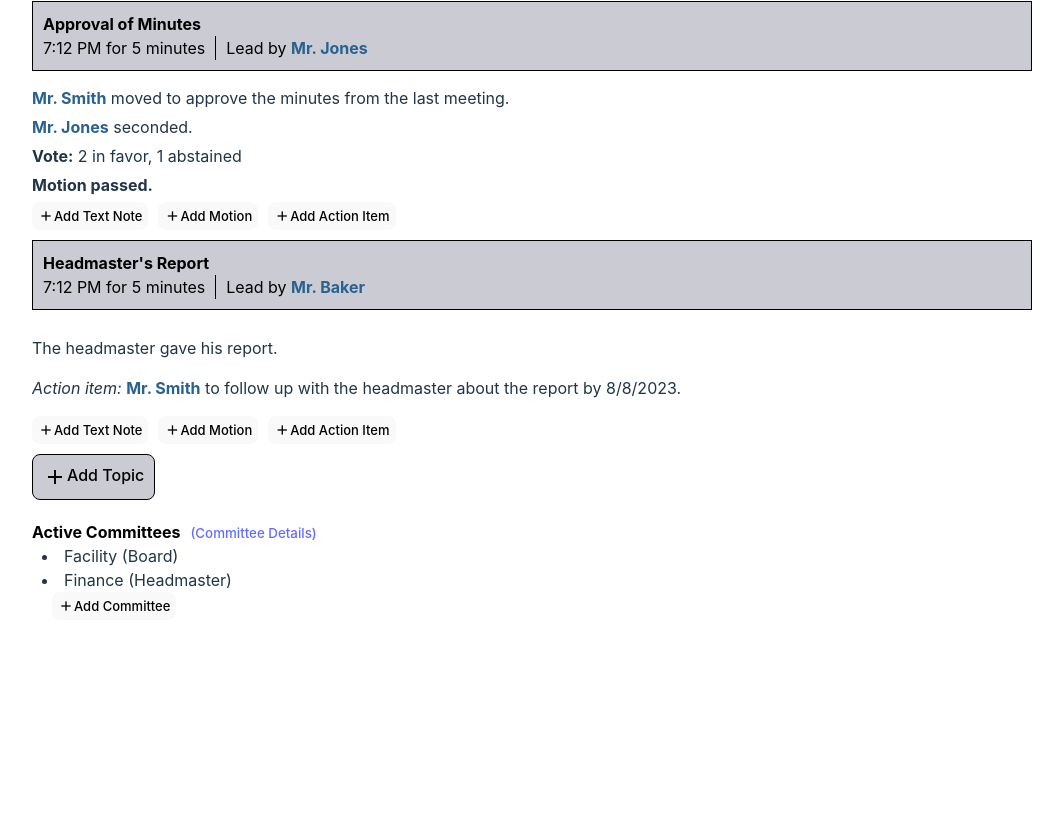
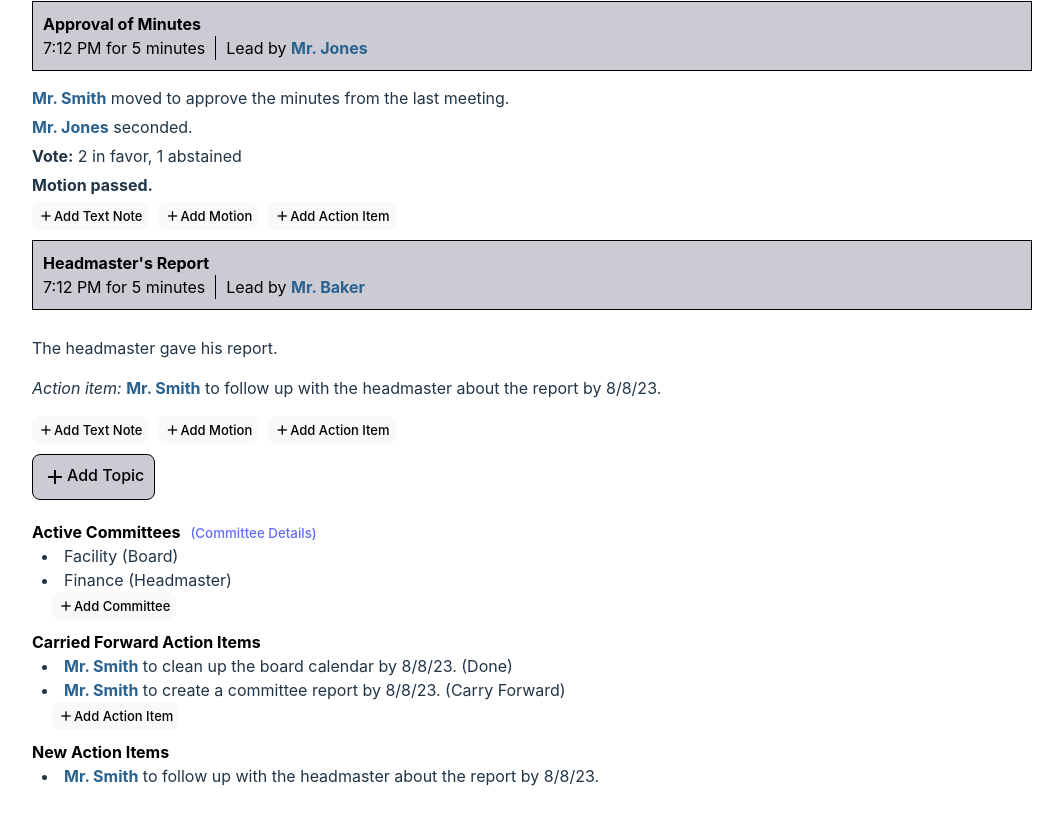
Before and after one commit to butaud/minutes-taker, a React (Vite) app: page / in a window 1280 px wide. Shown: the part 660-1480 px from the top of the page, without its empty margins (108-1171 px from the left). Before the commit the page ends 1312 px from the top, so only its background shows below. Built offline with nearby package versions, Linux system fonts and the light colour scheme.

Commit message:
finished ui for action items lists

```diff
--- a/src/App.tsx
+++ b/src/App.tsx
@@ -134,10 +134,10 @@ const fakeSession: Session = {
       text: "clean up the board calendar",
       assignee: boardMember1,
       dueDate: new Date(),
-      completed: false,
+      completed: true,
     },
     {
-      text: "clean up the board calendar",
+      text: "create a committee report",
       assignee: boardMember1,
       dueDate: new Date(),
       completed: false,
--- a/src/ui/SessionEditor.tsx
+++ b/src/ui/SessionEditor.tsx
@@ -11,6 +11,7 @@ import { CallerNode } from "./nodes/caller/CallerNode";
 import { useAsyncReporter } from "./async-reporter-hook";
 import { CalendarNode } from "./nodes/calendar/CalendarNode";
 import { CommitteeSection } from "./nodes/committee/CommitteeSection";
+import { ActionItemsSection } from "./nodes/listed-action-items/ActionItemsSection";
 
 export const SessionEditor: React.FC<{ session: StoredSession }> = ({
   session,
@@ -91,6 +92,10 @@ export const SessionEditor: React.FC<{ session: StoredSession }> = ({
           committees={session.committees}
           committeeDocUrl={session.metadata.committeeDocUrl}
         />
+        <ActionItemsSection
+          pastActionItems={session.pastActionItems}
+          topics={session.topics}
+        />
       </div>
     </InsertingContext.Provider>
   );
--- a/src/ui/nodes/action-item/ActionItemNoteNode.tsx
+++ b/src/ui/nodes/action-item/ActionItemNoteNode.tsx
@@ -50,7 +50,11 @@ export const ActionItemNoteDisplay: React.FC<ActionItemNoteDisplayProps> = ({
         <em>Action item:</em>{" "}
         <SpeakerReference speaker={note.assignee} emphasis /> to {note.text}{" "}
         {note.dueDate &&
-          "by " + note.dueDate.toLocaleDateString("en-US", { timeZone: "UTC" })}
+          "by " +
+            note.dueDate.toLocaleDateString("en-US", {
+              dateStyle: "short",
+              timeZone: "UTC",
+            })}
         .
       </p>
     </NodeControls>
--- /dev/null
+++ b/src/ui/nodes/listed-action-items/ActionItemsSection.css
@@ -0,0 +1,48 @@
+.actionItems h3 {
+  border: none;
+  background-color: transparent;
+  padding: 0;
+  margin-bottom: 0;
+}
+
+.actionItems li {
+  list-style-type: disc;
+  list-style-position: inside;
+  padding-left: 10px;
+  overflow: hidden;
+}
+
+.actionItems ul.past li:last-child {
+  list-style-type: none;
+}
+
+.actionItems ul.past li:last-child button {
+  padding: 5px;
+  margin-left: 10px;
+  color: black;
+  display: inline-flex;
+  font-size: small;
+  transition:
+    border-color 0.25s,
+    color 0.25s;
+}
+
+.actionItems ul.past li:last-child button i {
+  font-size: medium;
+}
+
+.actionItems form {
+  display: flex;
+}
+
+.actionItems form input {
+  margin: 0 8px;
+}
+
+.actionItems form input[type="text"] {
+  width: 40%;
+}
+
+.actionItems form select {
+  margin-right: 8px;
+}
--- /dev/null
+++ b/src/ui/nodes/listed-action-items/ActionItemsSection.tsx
@@ -0,0 +1,50 @@
+import { FC } from "react";
+import {
+  StoredActionItemNote,
+  StoredPastActionItem,
+  StoredTopic,
+} from "../../../store/SessionStore";
+import "./ActionItemsSection.css";
+import {
+  NewPastActionItemNode,
+  PastActionItemNode,
+} from "./PastActionItemNode";
+import { SessionActionItemNode } from "./SessionActionItemNode";
+
+export type ActionItemsSectionProps = {
+  pastActionItems: readonly StoredPastActionItem[];
+  topics: readonly StoredTopic[];
+};
+
+export const ActionItemsSection: FC<ActionItemsSectionProps> = ({
+  pastActionItems,
+  topics,
+}) => {
+  return (
+    <div className="actionItems">
+      <h3>Carried Forward Action Items</h3>
+      <ul className="past">
+        {pastActionItems.map((item) => (
+          <PastActionItemNode key={item.id} item={item} />
+        ))}
+        <NewPastActionItemNode />
+      </ul>
+      <h3>New Action Items</h3>
+      <ul>
+        {topics.flatMap((topic) =>
+          topic.notes
+            .filter((n) => n.type === "actionItem")
+            .map((item) => {
+              const actionItem = item as StoredActionItemNote;
+              return (
+                <SessionActionItemNode
+                  key={actionItem.id}
+                  actionItem={actionItem}
+                />
+              );
+            })
+        )}
+      </ul>
+    </div>
+  );
+};
--- /dev/null
+++ b/src/ui/nodes/listed-action-items/PastActionItemNode.tsx
@@ -0,0 +1,175 @@
+import { FC, useState } from "react";
+import {
+  StoredPastActionItem,
+  StoredPerson,
+} from "../../../store/SessionStore";
+import { SpeakerReference } from "../../controls/SpeakerReference";
+import { useSessionStore } from "../../context/SessionStoreContext";
+import { FormNodeControls, NodeControls } from "../../controls/NodeControls";
+import { OptionalPersonSelector } from "../../controls/PersonSelector";
+
+export const PastActionItemNode: FC<{ item: StoredPastActionItem }> = ({
+  item,
+}) => {
+  const [editing, setEditing] = useState(false);
+
+  const handleEdit = () => {
+    setEditing(true);
+  };
+
+  const stopEditing = () => {
+    setEditing(false);
+  };
+
+  return editing ? (
+    <PastActionItemNodeEditor existingItem={item} stopEditing={stopEditing} />
+  ) : (
+    <PastActionItemNodeDisplay item={item} onEdit={handleEdit} />
+  );
+};
+
+const PastActionItemNodeDisplay: FC<{
+  item: StoredPastActionItem;
+  onEdit: () => void;
+}> = ({ item, onEdit }) => {
+  const sessionStore = useSessionStore();
+
+  const handleDelete = () => {
+    sessionStore.removePastActionItem(item);
+  };
+
+  return (
+    <NodeControls onEdit={onEdit} onDelete={handleDelete} as="li">
+      <SpeakerReference speaker={item.assignee} emphasis /> to {item.text} by{" "}
+      {item.dueDate.toLocaleDateString("en-US", {
+        dateStyle: "short",
+        timeZone: "UTC",
+      })}
+      . {item.completed ? "(Done)" : "(Carry Forward)"}
+    </NodeControls>
+  );
+};
+
+type PastActionItemNodeEditorProps = {
+  existingItem?: StoredPastActionItem;
+  stopEditing: () => void;
+};
+
+export const PastActionItemNodeEditor: FC<PastActionItemNodeEditorProps> = ({
+  existingItem,
+  stopEditing,
+}) => {
+  const sessionStore = useSessionStore();
+
+  const [assignee, setAssignee] = useState(existingItem?.assignee);
+  const [text, setText] = useState(existingItem?.text);
+  const [dueDate, setDueDate] = useState(existingItem?.dueDate);
+  const [completed, setCompleted] = useState(existingItem?.completed ?? false);
+  const [errorMessage, setErrorMessage] = useState<string | undefined>();
+
+  const handleSubmit = () => {
+    if (!assignee || !text || !dueDate) {
+      setErrorMessage("Please fill in all fields");
+      return;
+    }
+
+    if (existingItem) {
+      sessionStore.updatePastActionItem({
+        id: existingItem.id,
+        assignee,
+        text,
+        dueDate,
+        completed,
+      });
+    } else {
+      sessionStore.addPastActionItem({
+        assignee,
+        text,
+        dueDate,
+        completed,
+      });
+    }
+    stopEditing();
+  };
+
+  const handleCancel = () => {
+    setErrorMessage(undefined);
+    setAssignee(existingItem?.assignee);
+    setText(existingItem?.text);
+    setDueDate(existingItem?.dueDate);
+    setCompleted(existingItem?.completed ?? false);
+    stopEditing();
+  };
+
+  const handleAssigneeChange = (person: StoredPerson | undefined) => {
+    setAssignee(person);
+  };
+
+  const handleTextChange = (event: React.ChangeEvent<HTMLInputElement>) => {
+    setText(event.target.value);
+  };
+
+  const handleDueDateChange = (event: React.ChangeEvent<HTMLInputElement>) => {
+    setDueDate(new Date(event.target.value));
+  };
+
+  const handleCompletedChange = (
+    event: React.ChangeEvent<HTMLInputElement>
+  ) => {
+    setCompleted(event.target.checked);
+  };
+
+  return (
+    <FormNodeControls onSubmit={handleSubmit} onCancel={handleCancel}>
+      {errorMessage && <p role="alert">{errorMessage}</p>}
+      <input
+        type="checkbox"
+        checked={completed}
+        onChange={handleCompletedChange}
+        aria-label="Completed"
+      />
+      <OptionalPersonSelector
+        selectedPerson={assignee}
+        onChange={handleAssigneeChange}
+        ariaLabel="Assignee"
+      />
+      to:{" "}
+      <input
+        type="text"
+        value={text ?? ""}
+        onChange={handleTextChange}
+        aria-label="Action item text"
+      />
+      by:{" "}
+      <input
+        type="date"
+        value={dueDate?.toISOString().slice(0, 10) ?? ""}
+        onChange={handleDueDateChange}
+        aria-label="Due date"
+      />
+    </FormNodeControls>
+  );
+};
+
+export const NewPastActionItemNode: FC = () => {
+  const [editing, setEditing] = useState(false);
+
+  const handleEdit = () => {
+    setEditing(true);
+  };
+
+  const stopEditing = () => {
+    setEditing(false);
+  };
+
+  return editing ? (
+    <PastActionItemNodeEditor stopEditing={stopEditing} />
+  ) : (
+    <li>
+      <button onClick={handleEdit} aria-label="Add Action Item">
+        <i className="material-icons">add</i>
+        Add Action Item
+      </button>
+    </li>
+  );
+};
--- /dev/null
+++ b/src/ui/nodes/listed-action-items/SessionActionItemNode.tsx
@@ -0,0 +1,21 @@
+import { FC } from "react";
+import { StoredActionItemNote } from "../../../store/SessionStore";
+import { SpeakerReference } from "../../controls/SpeakerReference";
+
+export const SessionActionItemNode: FC<{
+  actionItem: StoredActionItemNote;
+}> = ({ actionItem }) => {
+  return (
+    <li>
+      <SpeakerReference speaker={actionItem.assignee} emphasis /> to{" "}
+      {actionItem.text}{" "}
+      {actionItem.dueDate &&
+        "by " +
+          actionItem.dueDate.toLocaleDateString("en-US", {
+            dateStyle: "short",
+            timeZone: "UTC",
+          })}
+      .
+    </li>
+  );
+};
```
Also changed, not shown: 1 other file (tests, documents, lock files or other folders).
